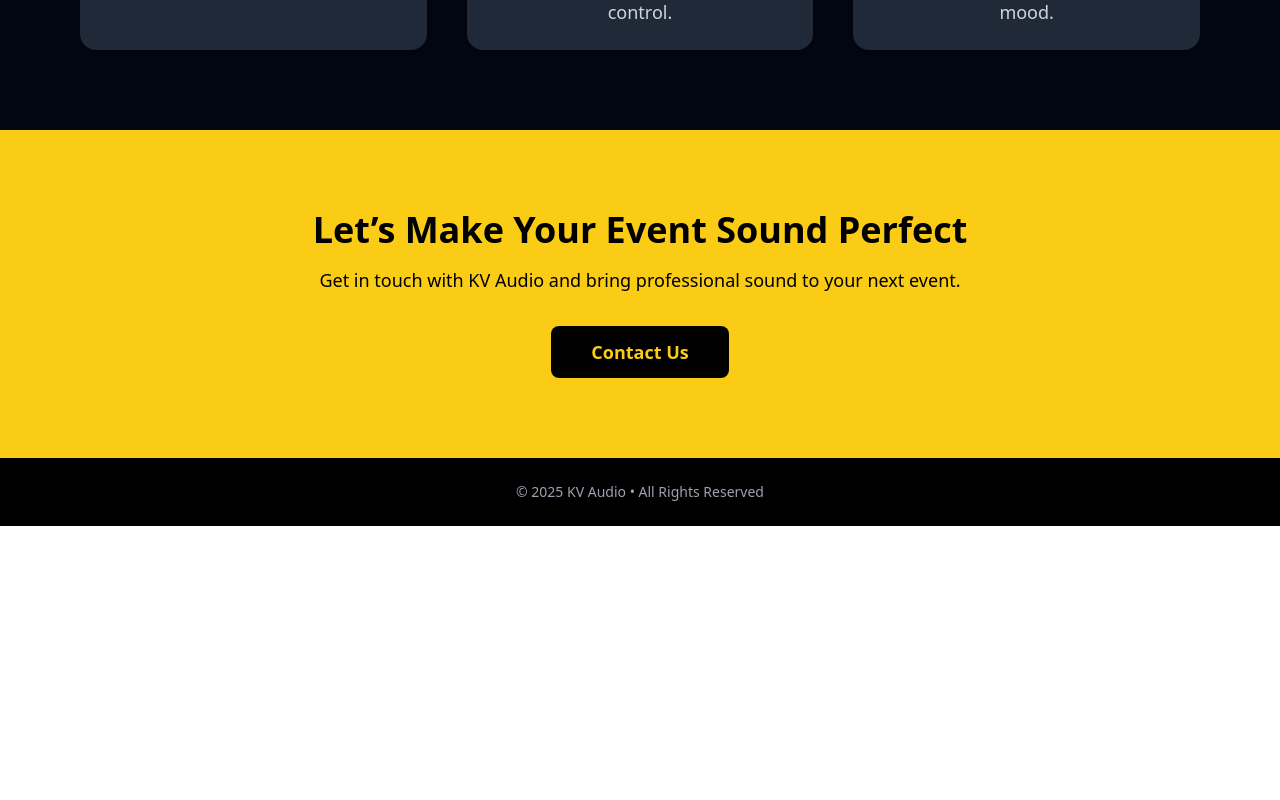
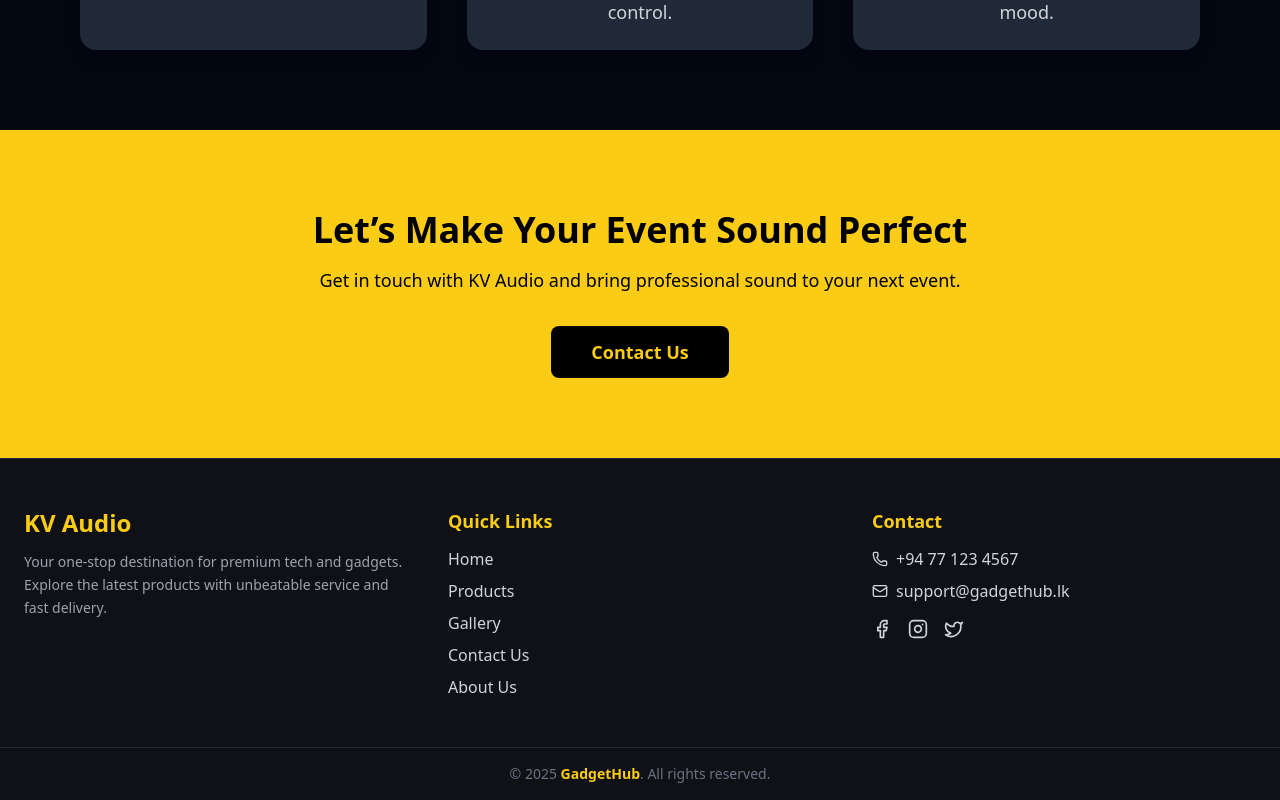
Before and after one commit to Isuru-Pramod/kv-audio-frontend, a React (Vite) app: page / in a window 1280 px wide. Shown: the part 1794-2594 px from the top of the page. Before the commit the page ends 2320 px from the top, so only its background shows below. Built offline with nearby package versions, Linux system fonts and the light colour scheme.

Commit message:
Add a footer and improve the loog of not found page

```diff
--- /dev/null
+++ b/src/components/Footer.jsx
@@ -0,0 +1,54 @@
+import { Link } from "react-router-dom";
+import { Facebook, Instagram, Twitter, Mail, Phone } from "lucide-react";
+
+export default function Footer() {
+  return (
+    <footer className="bg-[#0f1117] text-gray-300 border-t border-gray-800">
+      <div className="max-w-7xl mx-auto px-6 py-12 grid grid-cols-1 md:grid-cols-3 gap-10">
+        {/* Brand Info */}
+        <div>
+          <h2 className="text-2xl font-bold text-yellow-400 mb-3">KV Audio</h2>
+          <p className="text-sm leading-relaxed text-gray-400">
+            Your one-stop destination for premium tech and gadgets.
+            Explore the latest products with unbeatable service and fast delivery.
+          </p>
+        </div>
+
+        {/* Quick Links */}
+        <div>
+          <h3 className="text-lg font-semibold text-yellow-400 mb-3">Quick Links</h3>
+          <ul className="space-y-2">
+            <li><Link to="/" className="hover:text-yellow-400 transition-colors">Home</Link></li>
+            <li><Link to="/items" className="hover:text-yellow-400 transition-colors">Products</Link></li>
+            <li><Link to="/gallery" className="hover:text-yellow-400 transition-colors">Gallery</Link></li>
+            <li><Link to="/contact" className="hover:text-yellow-400 transition-colors">Contact Us</Link></li>
+            <li><Link to="/" className="hover:text-yellow-400 transition-colors">About Us</Link></li>
+          </ul>
+        </div>
+
+        {/* Contact & Socials */}
+        <div>
+          <h3 className="text-lg font-semibold text-yellow-400 mb-3">Contact</h3>
+          <p className="flex items-center gap-2 mb-2"><Phone size={16}/> +94 77 123 4567</p>
+          <p className="flex items-center gap-2 mb-4"><Mail size={16}/> support@gadgethub.lk</p>
+
+          <div className="flex gap-4 mt-3">
+            <a href="#" className="hover:text-yellow-400 transition-transform hover:scale-110">
+              <Facebook size={20}/>
+            </a>
+            <a href="#" className="hover:text-yellow-400 transition-transform hover:scale-110">
+              <Instagram size={20}/>
+            </a>
+            <a href="#" className="hover:text-yellow-400 transition-transform hover:scale-110">
+              <Twitter size={20}/>
+            </a>
+          </div>
+        </div>
+      </div>
+
+      <div className="border-t border-gray-800 py-4 text-center text-gray-500 text-sm">
+        © {new Date().getFullYear()} <span className="text-yellow-400 font-semibold">GadgetHub</span>. All rights reserved.
+      </div>
+    </footer>
+  );
+}
--- a/src/pages/home/error.jsx
+++ b/src/pages/home/error.jsx
@@ -1,12 +1,34 @@
 import { Link } from "react-router-dom";
+import { Home, AlertTriangle } from "lucide-react";
 
-export default function ErrorNotfound(){
-    return(
-        <div>
-            <h1>404 Error: page Not Found</h1>
+export default function ErrorNotfound() {
+  return (
+    <div className="min-h-screen flex flex-col items-center justify-center bg-[#0f1117] text-gray-300 px-6 w-screen h-max">
+      {/* Animated Icon */}
+      <div className="bg-gradient-to-br from-yellow-400 to-orange-500 p-6 rounded-full mb-6 animate-bounce shadow-lg">
+        <AlertTriangle className="text-black" size={48} />
+      </div>
 
-            <Link to="/" className="text-blue-500
-            border-[3px] border-blue-500 m-1">Go back to home</Link>
-        </div>
-    )
+      {/* Error Message */}
+      <h1 className="text-6xl font-extrabold text-yellow-400 drop-shadow-lg mb-3">
+        404
+      </h1>
+      <p className="text-xl text-gray-400 mb-6 text-center">
+        Oops! The page you’re looking for doesn’t exist or has been moved.
+      </p>
+
+      {/* Back Home Button */}
+      <Link
+        to="/"
+        className="flex items-center gap-2 bg-yellow-400 text-black font-semibold px-6 py-3 rounded-full
+                   hover:bg-yellow-300 hover:scale-105 transition-all duration-300 shadow-md"
+      >
+        <Home size={20} />
+        Go Back Home
+      </Link>
+
+      {/* Decorative Glow */}
+      <div className="absolute w-[400px] h-[400px] bg-yellow-500/10 blur-[120px] -z-10"></div>
+    </div>
+  );
 }
--- a/src/pages/home/home.jsx
+++ b/src/pages/home/home.jsx
@@ -1,3 +1,5 @@
+import Footer from "../../components/Footer";
+
 export default function Home() {
     const navpage = "home";
   return (
@@ -93,11 +95,7 @@
           Contact Us
         </button>
       </section>
-
-      {/* Footer */}
-      <footer className="bg-black text-center py-6 text-gray-400 text-sm">
-        © {new Date().getFullYear()} KV Audio • All Rights Reserved
-      </footer>
+      <Footer/>
     </div>
   );
 }
```
